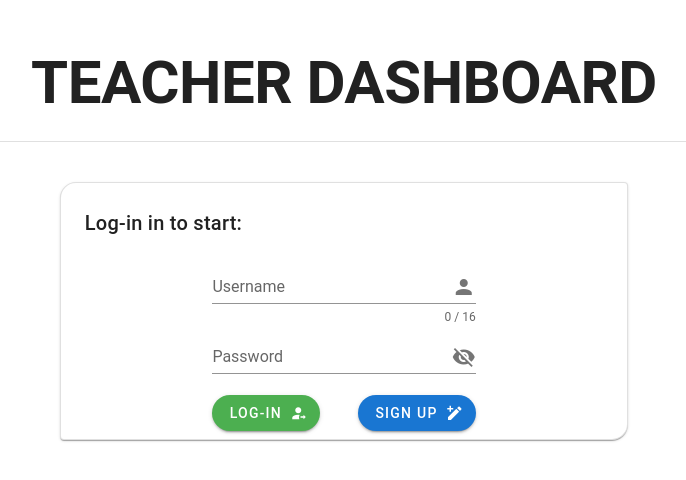
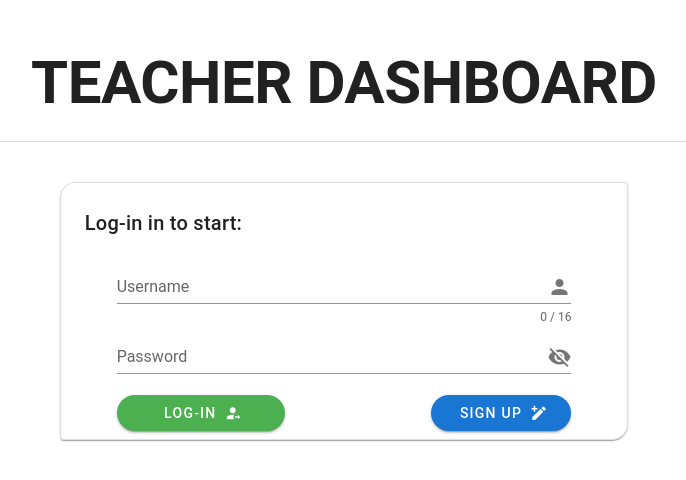
Before and after one commit to rafael-lua/teacher-dashboard, a Vue app: page / in a window 1280 px wide. Shown: the part 148-628 px from the top of the page, without its empty margins (296-982 px from the left). Built offline with nearby package versions, Linux system fonts and the light colour scheme.

Commit message:
update form reponsiveness

```diff
--- a/src/components/authentication/LoginForm.vue
+++ b/src/components/authentication/LoginForm.vue
@@ -1,10 +1,10 @@
 <template>
   <v-form v-model="isValid">
     <v-container class="d-flex justify-center">
-      <v-card elevation="1" class="pa-2" outlined shaped width="50%">
+      <v-card elevation="1" class="pa-2" outlined shaped :width="cardWidth">
         <v-card-title>Log-in in to start:</v-card-title>
         <v-row class="d-flex justify-center">
-          <v-col cols="6">
+          <v-col cols="10">
             <v-text-field
               v-model="username"
               append-icon="mdi-account"
@@ -20,12 +20,32 @@
               label="Password"
               @click:append="showPassword = !showPassword"
             ></v-text-field>
-            <div class="d-flex justify-space-between">
-              <v-btn color="success" elevation="2" rounded>
+            <div
+              class="
+                d-flex
+                flex-column
+                align-center
+                flex-sm-row
+                justify-space-between
+              "
+            >
+              <v-btn
+                color="success"
+                elevation="2"
+                rounded
+                class="my-2 my-sm-0"
+                width="12em"
+              >
                 Log-In
                 <v-icon right dark> mdi-account-arrow-right </v-icon>
               </v-btn>
-              <v-btn color="primary" elevation="2" rounded>
+              <v-btn
+                color="primary"
+                elevation="2"
+                rounded
+                class="my-2 my-sm-0"
+                width="10em"
+              >
                 Sign Up
                 <v-icon right dark> mdi-pencil-plus </v-icon>
               </v-btn>
@@ -49,5 +69,22 @@ export default {
       showPassword: false,
     };
   },
+
+  computed: {
+    cardWidth() {
+      switch (this.$vuetify.breakpoint.name) {
+        case "xs":
+          return "95%";
+        case "sm":
+          return "75%";
+        case "md":
+        case "lg":
+        case "xl":
+          return "50%";
+        default:
+          return "100%";
+      }
+    },
+  },
 };
 </script>
```
